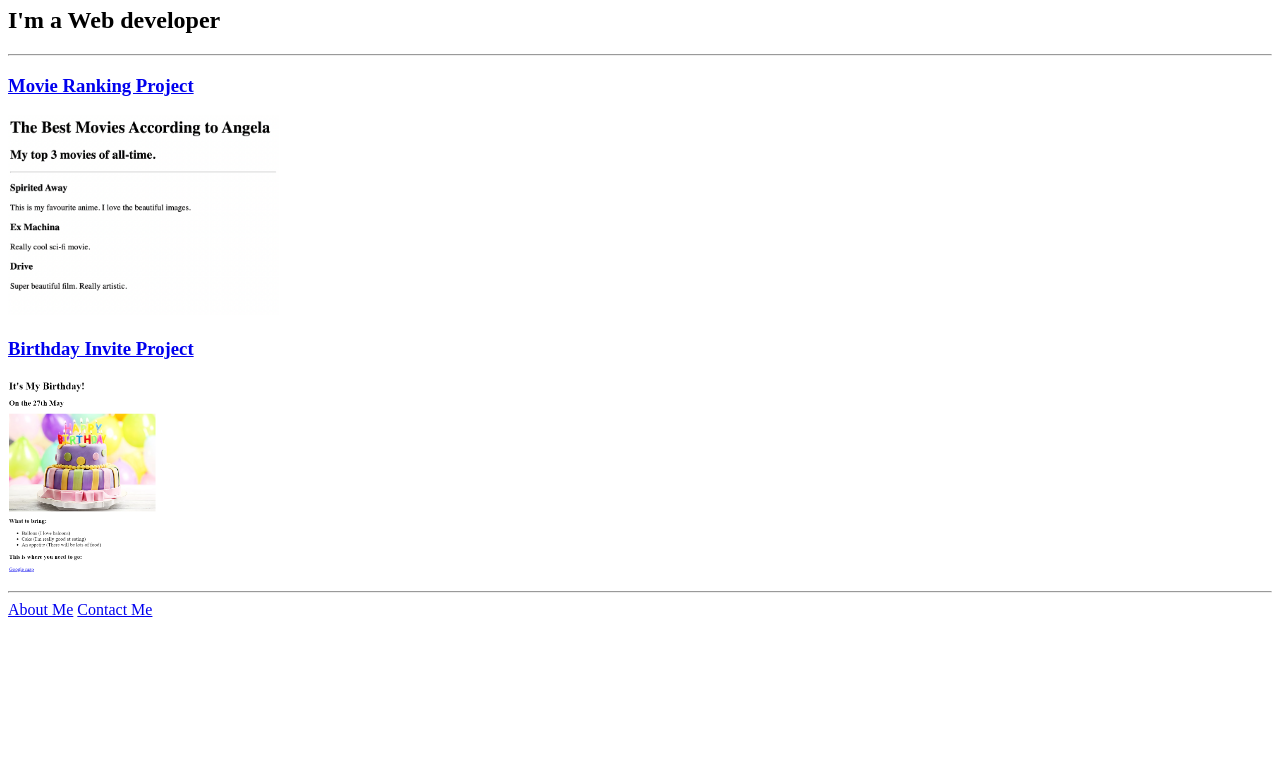
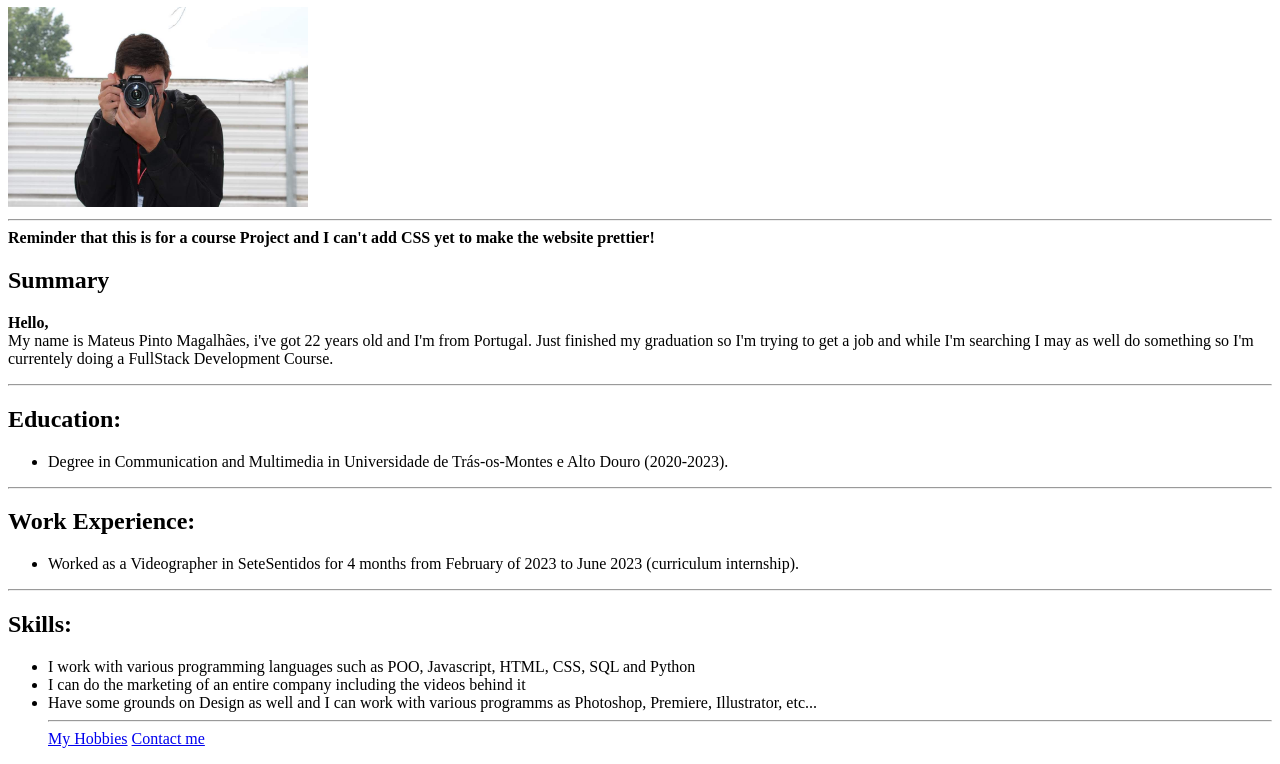
Before and after one commit to K4MIS4MA/html-portfolio, a plain HTML site: page index.html in a window 1280 px wide. Shown: the part 73-837 px from the top of the page. Before the commit the page ends 800 px from the top, so only its background shows below. Drawn offline with Linux system fonts and the light colour scheme.

Commit message:
Add files via upload

```diff
--- a/index.html
+++ b/index.html
@@ -3,54 +3,47 @@
 <head>
     <meta charset="UTF-8">
     <meta name="viewport" content="width=device-width, initial-scale=1.0">
-    <title>Mateus Portfolio</title>
+    <title>My Resume</title>
 </head>
 <body>
-    <h1>Mateus Portfolio</h1>
-    <h2>I'm a Web developer</h2>
+    <h1>Mateus Magalhães</h1>
+    <img src="./Assets/ProfilePhoto.jpg" height="200"></a>
+
+    <hr />
+    <b>Reminder that this is for a course Project and I can't add CSS yet to make the website prettier!</b>
+
+    <h2>Summary</h2>
+    <p><b>Hello,
+    </b></br>
+    My name is Mateus Pinto Magalhães, i've got 22 years old and I'm from Portugal. Just finished my
+graduation so I'm trying to get a job and while I'm searching I may as well do something so I'm currentely
+doing a FullStack Development Course.</p>
+
+<hr />
+
+    <h2>Education:</h2>
+    <ul>
+        <li>Degree in Communication and Multimedia in Universidade de Trás-os-Montes e Alto Douro (2020-2023). </li>
+    </ul>
 
     <hr />
 
-    <h3><a href="./public/movie-ranking.html">Movie Ranking Project</a></h3>
-    <img src="./assets/images/movie-ranking.png" height="200">
+    <h2>Work Experience:</h2>
+    <ul>
+        <li>Worked as a Videographer in SeteSentidos for 4 months from February of 2023 to June 2023 (curriculum internship).</li>
+    </ul>
 
-    <h3><a href="./public/birthday-invite.html">Birthday Invite Project</a></h3>
-    <img src="./assets/images/Birthday-inviteMateus.png" height="200">
+   <hr />
 
-    <hr />
+    <h2>Skills:</h2>
+    <ul>
+        <li>I work with various programming languages such as POO, Javascript, HTML, CSS, SQL and Python</li>
+        <li>I can do the marketing of an entire company including the videos behind it</li>
+        <li>Have some grounds on Design as well and I can work with various programms as Photoshop, Premiere, Illustrator, etc...</li>
+        <hr />
 
-    <a href="./public/about.html">About Me</a>
-    <a href="./public/contact.html">Contact Me</a>
-
+    <a href="./Public/hobbies.html">My Hobbies</a>
+    <a href="./Public/contactme.html">Contact me</a>
 </body>
+<footer></footer>
 </html>
-
-
-
-
-
-
-
-
-
-
-
-
-
-
-
-<!-- TODO 1: Create the HTML Boilerplate -->
-
-<!-- TODO 2: Add Your previous projects' HTML into the public folder -->
-
-<!-- TODO 3: Take screenshots of your project previews and add the images to the images folder -->
-
-<!-- TODO 4: Add titles/subtitles etc. -->
-
-<!-- TODO 5: Add a link to the project pages -->
-
-<!-- TODO 6: Add images to show the project previews
-HINT for TODO 6: You can use the height attribute set to 200 to make the image smaller:
-https://developer.mozilla.org/en-US/docs/Web/HTML/Element/img#attr-height -->
-
-<!-- TODO 7: Add the Contact Me and About Me page links -->
```
Also changed, not shown: Public/contactme.html (added, +23 -0 lines), Public/hobbies.html (added, +22 -0 lines), Assets/Festival.png (added), Assets/Frinds.png (added), Assets/Picture.png (added), Assets/ProfilePhoto.jpg (added), Assets/Travelling.png (added).
